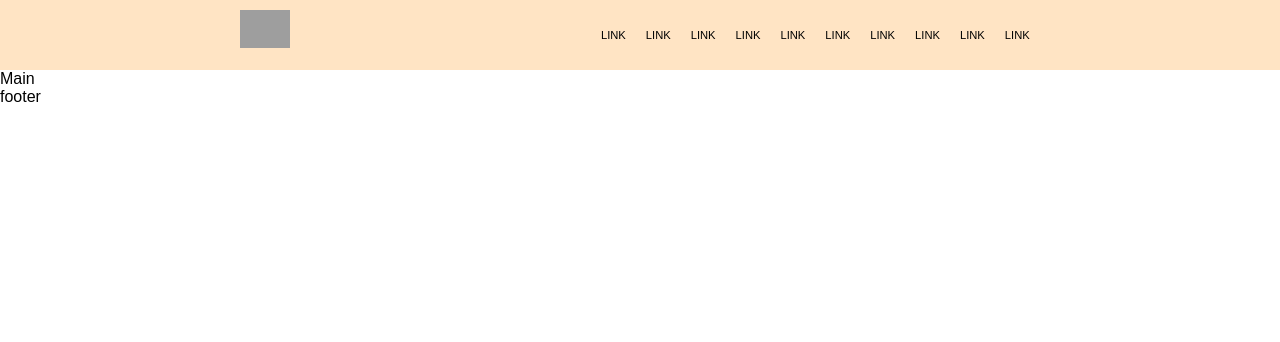
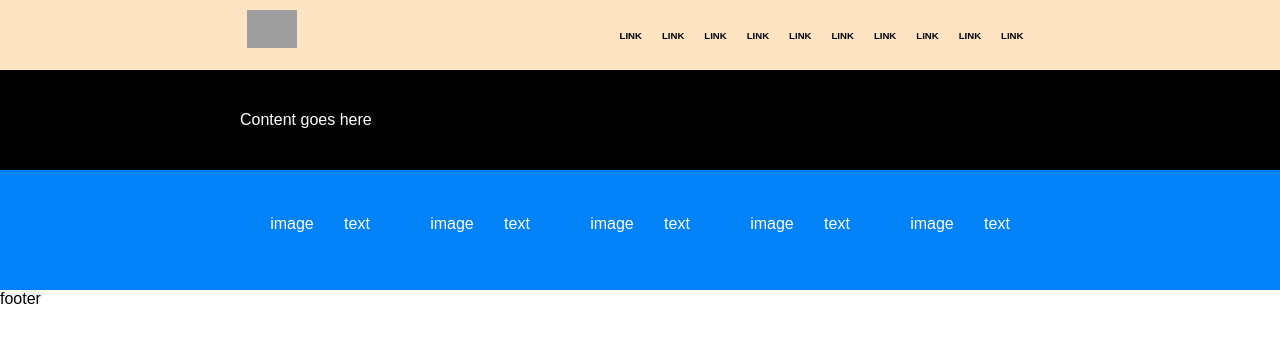
Before and after one commit to Michela30/Dc-comics, a Vue app: page / in a window 1280 px wide. Shown: the top 342 px of the page. Built offline with nearby package versions, Linux system fonts and the light colour scheme; grey boxes are pictures that could not be loaded.

Commit message:
add main structure

```diff
--- a/src/App.vue
+++ b/src/App.vue
@@ -38,7 +38,7 @@ import FooterComponent from './components/FooterComponent.vue';
 
 <style lang="scss">
 @use 'assets/scss/main.scss';
-
+@use 'assets/scss/variables.scss';
 
 
 
--- a/src/assets/scss/main.scss
+++ b/src/assets/scss/main.scss
@@ -7,7 +7,7 @@
     font-family: Arial, Helvetica, sans-serif;
 }
 
-.container{
-    max-width: 1100px;
+.main-container{
+    max-width: 800px;
     padding: 10px 0;
 }
--- a/src/components/HeaderComponent.vue
+++ b/src/components/HeaderComponent.vue
@@ -15,7 +15,7 @@
 <template>
 
     <header>
-        <div class="container">
+        <div class="header-container">
 
           <div class="header-top">
               <div class="small-logo-container">
@@ -89,13 +89,15 @@ header{
     height: 70px;
     @include header-debug;
 }
-
+.header-container{
+    max-width: 1100px;
+    padding: 10px 0;
+}
 .header-top{
     display: flex;
     flex-wrap: nowrap;
     justify-content: space-between;
     align-items: center;
-    line-height: 40px;
 }
 
 .small-logo-container{
@@ -108,7 +110,7 @@ header{
 }
 
 ul{
-    font-size: 0.7em;
+    font-size: 0.6em;
 
     li{
         display: inline-block;
@@ -118,6 +120,7 @@ ul{
         color: black;
         text-decoration: none;
         text-transform: uppercase;
+        font-weight: bold;
     }
     &a.active{
         color: $color-link;
--- a/src/components/MainComponent.vue
+++ b/src/components/MainComponent.vue
@@ -14,11 +14,103 @@
 
 <template>
     <main>
-        Main
+        <section>
+
+            <div class="main-container">
+
+                <div class="main-top">
+                    Content goes here
+                </div>
+
+            </div>
+
+        </section>
+
+        <section class="main-bottom">
+            <div class="main-container">
+                <div class="row_card">
+
+                    <div class="card">
+                        <div>
+                            image
+                        </div>
+                        <span>
+                            text
+                        </span>
+                    </div>
+                    <div class="card">
+                        <div>
+                            image
+                        </div>
+                        <span>
+                            text
+                        </span>
+                    </div>
+                    <div class="card">
+                        <div>
+                            image
+                        </div>
+                        <span>
+                            text
+                        </span>
+                    </div>
+                    <div class="card">
+                        <div>
+                            image
+                        </div>
+                        <span>
+                            text
+                        </span>
+                    </div>
+                    <div class="card">
+                        <div>
+                            image
+                        </div>
+                        <span>
+                            text
+                        </span>
+                    </div>
+                </div>
+
+            </div>
+        </section>
+
+
     </main>
 
 </template>
 
 <style lang="scss" scoped>
+@use '../assets/scss/variables.scss' as *;
+
+main{
+    background-color: black;
+    color: white;
+}
+.main-top{
+    height: 80px;
+    line-height: 80px;
+}
+
+.main-bottom{
+    background-color: $main-bg-color;
+    height: 120px;
+}
+
+.row_card{
+    display: flex;
+    flex-wrap: nowrap;
+    justify-content: space-between;
+    padding-top: 35px;
+
+    .card{
+        width: calc(100% / 5);
+        display: flex;
+    }
+    >* {
+        padding: 0 15px;
+    }
+
+}
 
 </style>
```
